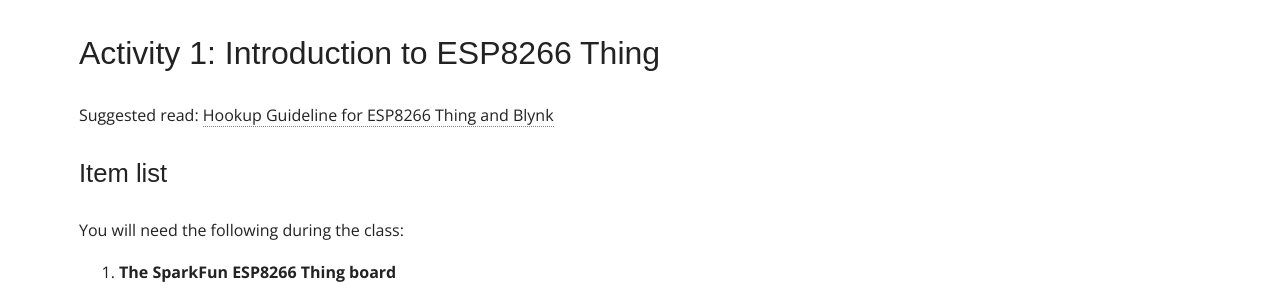
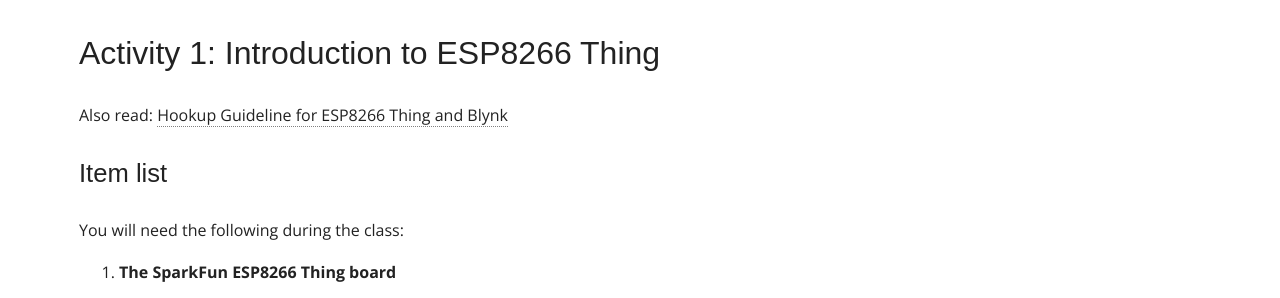
Before and after one commit to DesignInformaticsLab/DesignInformaticsLab.github.io, a Jekyll site: the page built from _posts/teaching/productdesign/2017-01-16-IoTlecture.md, in a window 1280 px wide and 900 px high. Shown: the part 200-498 px from the top of the window. Built offline with Jekyll 4.4.1, drawn with Linux system fonts in a browser that asks for light colours; some web fonts are replaced.

Commit message:
update iot tutorial

```diff
--- a/_posts/teaching/productdesign/2017-01-16-IoTlecture.md
+++ b/_posts/teaching/productdesign/2017-01-16-IoTlecture.md
@@ -8,7 +8,7 @@
 by Max Yi Ren
 
 ## Activity 1: Introduction to ESP8266 Thing
-Suggested read: [Hookup Guideline for ESP8266 Thing and Blynk][1]
+Also read: [Hookup Guideline for ESP8266 Thing and Blynk][1]
 
 ### Item list
 You will need the following during the class:
@@ -75,6 +75,10 @@
 
 On Blynk, add a "Button" and link it to Digital 5.
 
+<img src="/_images/tutorial_iot/blynkinterface.PNG" alt="Drawing" style="height: 400px;"/>
+<img src="/_images/tutorial_iot/button.PNG" alt="Drawing" style="height: 400px;"/>
+
+
 **Hint**: If you encounter the error: "warning: espcomm_sync failed...", there could be three reasons:
 
 1. Check if the Thing is turned on! The switch is on one corner of the board. You should
```
